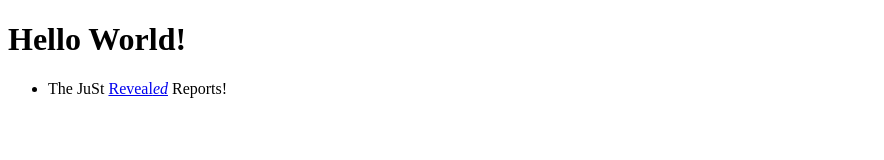
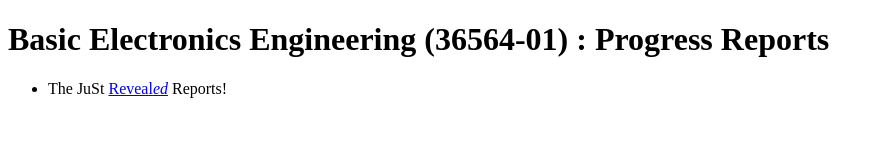
Before and after one commit to a-haos-at-ewha/36564_1_basic-_engineering_design_for_electronics_engineering, a plain HTML site: page pgs/progress_reports/index.html in a window 1280 px wide. Shown: the whole page, without its empty margins (0-884 px from the left). Drawn offline with Linux system fonts and the light colour scheme.

Commit message:
WHOLESALE COMMIT - ADD COMMIT MESSAGE NEXT TIME!

```diff
--- a/pgs/progress_reports/index.html
+++ b/pgs/progress_reports/index.html
@@ -6,7 +6,7 @@
 </head>
 
 <body>
-    <h1>Hello World!</h1>
+    <h1>Basic Electronics Engineering (36564-01) : Progress Reports</h1>
     <ul>
         <li>The JuSt <a href="js_revealed_reports.html">Reveal<em>ed</em></a> Reports!</li>
     </ul>
```
Also changed, not shown: README.md.
